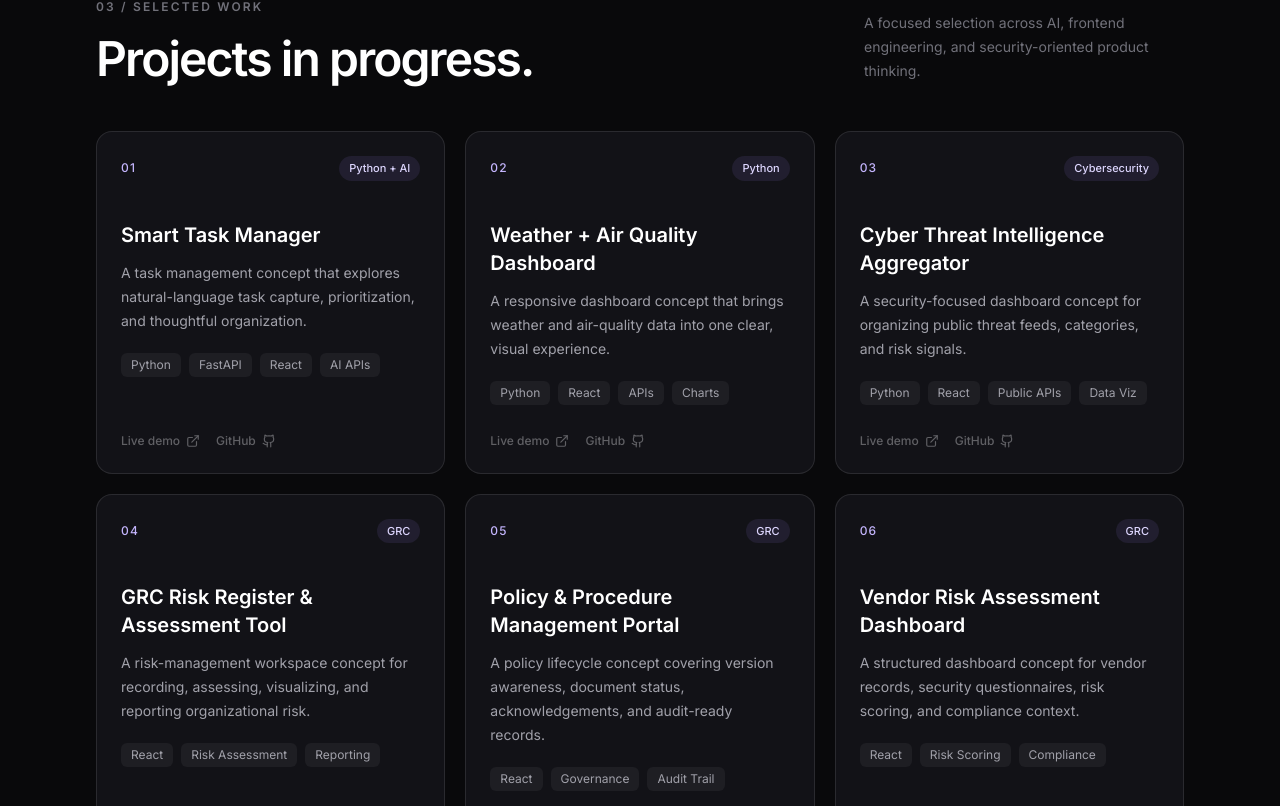
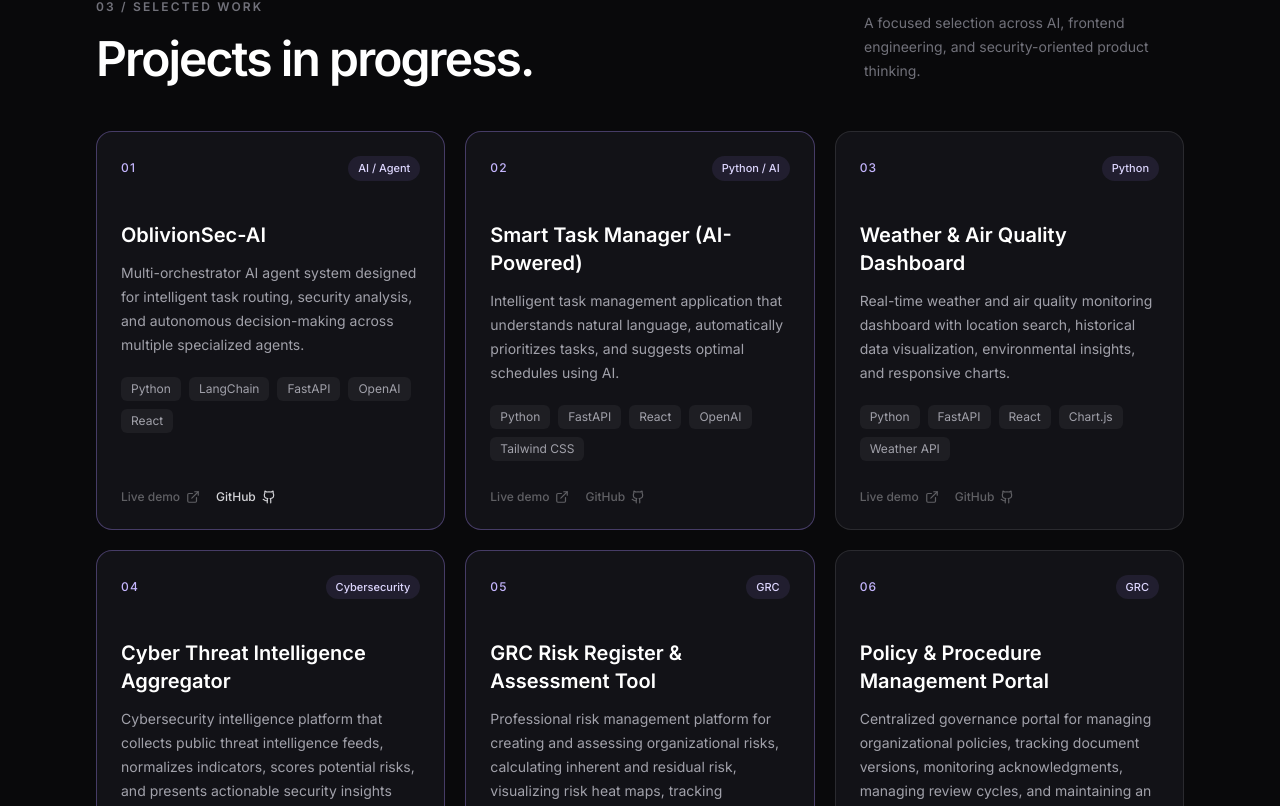
Before and after one commit to deaduramilade/portfolio, a React (Vite) app: page / in a window 1280 px wide. Shown: the part 2034-2840 px from the top of the page. Built offline with nearby package versions, Linux system fonts and the light colour scheme.

Commit message:
Update projects.js

```diff
--- a/src/data/projects.js
+++ b/src/data/projects.js
@@ -1,10 +1,93 @@
 // Public project metadata only. Add real, public URLs when each project is ready.
 export const projects = [
-  { id: 'smart-task-manager', title: 'Smart Task Manager', category: 'Python + AI', description: 'A task management concept that explores natural-language task capture, prioritization, and thoughtful organization.', technologies: ['Python', 'FastAPI', 'React', 'AI APIs'], liveDemo: '', github: '', featured: false },
-  { id: 'weather-air-quality', title: 'Weather + Air Quality Dashboard', category: 'Python', description: 'A responsive dashboard concept that brings weather and air-quality data into one clear, visual experience.', technologies: ['Python', 'React', 'APIs', 'Charts'], liveDemo: '', github: '', featured: false },
-  { id: 'threat-intelligence', title: 'Cyber Threat Intelligence Aggregator', category: 'Cybersecurity', description: 'A security-focused dashboard concept for organizing public threat feeds, categories, and risk signals.', technologies: ['Python', 'React', 'Public APIs', 'Data Viz'], liveDemo: '', github: '', featured: false },
-  { id: 'grc-risk-register', title: 'GRC Risk Register & Assessment Tool', category: 'GRC', description: 'A risk-management workspace concept for recording, assessing, visualizing, and reporting organizational risk.', technologies: ['React', 'Risk Assessment', 'Reporting'], liveDemo: '', github: '', featured: false },
-  { id: 'policy-management', title: 'Policy & Procedure Management Portal', category: 'GRC', description: 'A policy lifecycle concept covering version awareness, document status, acknowledgements, and audit-ready records.', technologies: ['React', 'Governance', 'Audit Trail'], liveDemo: '', github: '', featured: false },
-  { id: 'vendor-risk', title: 'Vendor Risk Assessment Dashboard', category: 'GRC', description: 'A structured dashboard concept for vendor records, security questionnaires, risk scoring, and compliance context.', technologies: ['React', 'Risk Scoring', 'Compliance'], liveDemo: '', github: '', featured: false },
-  { id: 'oblivionsec-ai', title: 'OblivionSec-AI Showcase Dashboard', category: 'Featured · AI Security', description: 'A high-level showcase of an AI security orchestration concept, designed to communicate its purpose without exposing private implementation details.', technologies: ['AI Orchestration', 'Security', 'React'], liveDemo: '', github: '', featured: true },
+  {
+    id: 'oblivionsec-ai',
+    title: 'OblivionSec-AI',
+    category: 'AI / Agent',
+    description: 'Multi-orchestrator AI agent system designed for intelligent task routing, security analysis, and autonomous decision-making across multiple specialized agents.',
+    technologies: ['Python', 'LangChain', 'FastAPI', 'OpenAI', 'React'],
+    github: 'https://github.com/deaduramilade/oblivionsec-ai',
+    liveDemo: '',
+    featured: true,
+  },
+  {
+    id: 'smart-task-manager',
+    title: 'Smart Task Manager (AI-Powered)',
+    category: 'Python / AI',
+    description: 'Intelligent task management application that understands natural language, automatically prioritizes tasks, and suggests optimal schedules using AI.',
+    technologies: ['Python', 'FastAPI', 'React', 'OpenAI', 'Tailwind CSS'],
+    github: '',
+    liveDemo: '',
+    featured: true,
+  },
+  {
+    id: 'weather-air-quality-dashboard',
+    title: 'Weather & Air Quality Dashboard',
+    category: 'Python',
+    description: 'Real-time weather and air quality monitoring dashboard with location search, historical data visualization, environmental insights, and responsive charts.',
+    technologies: ['Python', 'FastAPI', 'React', 'Chart.js', 'Weather API'],
+    github: '',
+    liveDemo: '',
+    featured: false,
+  },
+  {
+    id: 'cyber-threat-intelligence-aggregator',
+    title: 'Cyber Threat Intelligence Aggregator',
+    category: 'Cybersecurity',
+    description: 'Cybersecurity intelligence platform that collects public threat intelligence feeds, normalizes indicators, scores potential risks, and presents actionable security insights through a dashboard.',
+    technologies: ['Python', 'FastAPI', 'React', 'PostgreSQL', 'Threat Intelligence'],
+    github: '',
+    liveDemo: '',
+    featured: true,
+  },
+  {
+    id: 'grc-risk-register',
+    title: 'GRC Risk Register & Assessment Tool',
+    category: 'GRC',
+    description: 'Professional risk management platform for creating and assessing organizational risks, calculating inherent and residual risk, visualizing risk heat maps, tracking treatment, and generating management reports.',
+    technologies: ['React', 'FastAPI', 'Python', 'PostgreSQL', 'Tailwind CSS'],
+    github: '',
+    liveDemo: '',
+    featured: true,
+  },
+  {
+    id: 'policy-procedure-management',
+    title: 'Policy & Procedure Management Portal',
+    category: 'GRC',
+    description: 'Centralized governance portal for managing organizational policies, tracking document versions, monitoring acknowledgments, managing review cycles, and maintaining an auditable history of policy activity.',
+    technologies: ['React', 'FastAPI', 'Python', 'PostgreSQL', 'Tailwind CSS'],
+    github: '',
+    liveDemo: '',
+    featured: false,
+  },
+  {
+    id: 'vendor-risk-assessment',
+    title: 'Vendor Risk Assessment Dashboard',
+    category: 'GRC',
+    description: 'Third-party risk management platform for assessing vendors through security questionnaires, calculating vendor risk, tracking compliance status, managing remediation, and generating risk reports.',
+    technologies: ['React', 'FastAPI', 'Python', 'PostgreSQL', 'Tailwind CSS'],
+    github: '',
+    liveDemo: '',
+    featured: false,
+  },
+  {
+    id: 'expense-tracker',
+    title: 'Modern Expense Tracker',
+    category: 'JavaScript',
+    description: 'Clean and responsive personal finance application for recording expenses, organizing spending by category, visualizing financial activity, and persisting data locally in the browser.',
+    technologies: ['JavaScript', 'HTML5', 'CSS3', 'Chart.js', 'LocalStorage'],
+    github: '',
+    liveDemo: '',
+    featured: true,
+  },
+  {
+    id: 'password-generator',
+    title: 'Password Generator & Strength Checker',
+    category: 'JavaScript / Security',
+    description: 'Security-focused browser application for generating strong passwords, analyzing password strength in real time, configuring password requirements, and securely copying generated passwords to the clipboard.',
+    technologies: ['JavaScript', 'HTML5', 'CSS3', 'Web Crypto API', 'Clipboard API'],
+    github: '',
+    liveDemo: '',
+    featured: true,
+  },
 ]
```
